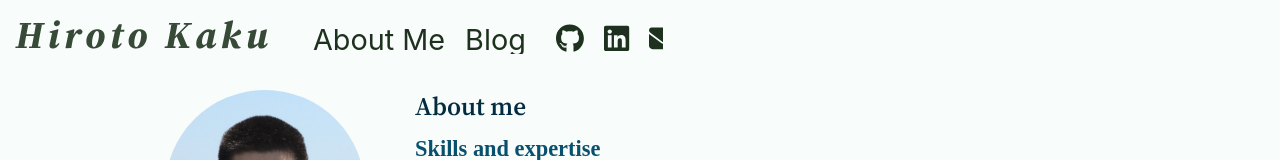
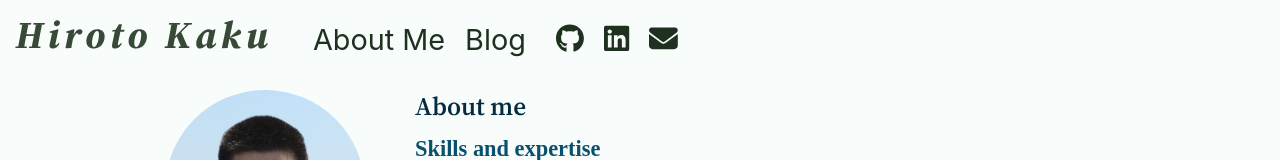
Before and after one commit to thekakkun/thekakkun.github.io, a Next.js app: page /about-me in a window 1280 px wide. Shown: the top 160 px of the page. Built offline with nearby package versions, Linux system fonts and the light colour scheme; a small style sheet from the web is missing; a web font is replaced by a local one.

Commit message:
Content height correct on all pages

```diff
--- a/components/layout/header.module.scss
+++ b/components/layout/header.module.scss
@@ -4,7 +4,7 @@
 .header {
   @include base.container;
   padding-top: 1rem;
-  padding-bottom: 1rem;
+  margin-bottom: 1rem;
 
   @include base.phone {
     background-color: rgb(255, 255, 255, 0);
@@ -111,7 +111,6 @@
       flex-direction: row;
       align-items: flex-end;
       gap: 20px;
-      overflow: hidden;
       transition: all 0.2s ease-in-out;
       width: auto;
       max-width: 350px;
@@ -160,6 +159,11 @@
         color: base.$green-800;
         text-decoration: none;
         font-size: 1.8rem;
+        transition: color 0.2s ease-in-out;
+
+        &:hover {
+          color: base.$green-600;
+        }
       }
 
       hr {
--- a/components/layout/header.tsx
+++ b/components/layout/header.tsx
@@ -2,7 +2,6 @@ import { faGithub, faLinkedin } from "@fortawesome/free-brands-svg-icons";
 import { faBars, faXmark, faEnvelope } from "@fortawesome/free-solid-svg-icons";
 import { FontAwesomeIcon } from "@fortawesome/react-fontawesome";
 import Link from "next/link";
-import { useRouter } from "next/router";
 import React, { useRef, useState } from "react";
 
 import { useOnClickOutside } from "../../hooks";
--- a/components/layout/layout.module.scss
+++ b/components/layout/layout.module.scss
@@ -39,11 +39,13 @@
 .homeBody {
   @extend .body;
   background: base.$green-700 url("/images/bg.jpg") center/cover;
+  min-height: 100vh;
 
   .main {
     @extend .body, .main;
     background: none;
     position: relative;
     padding: 0;
+    min-height: auto;
   }
 }
```
